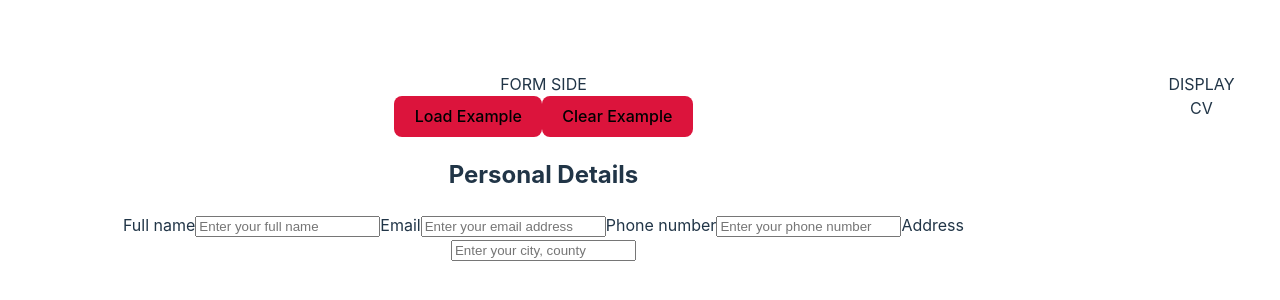
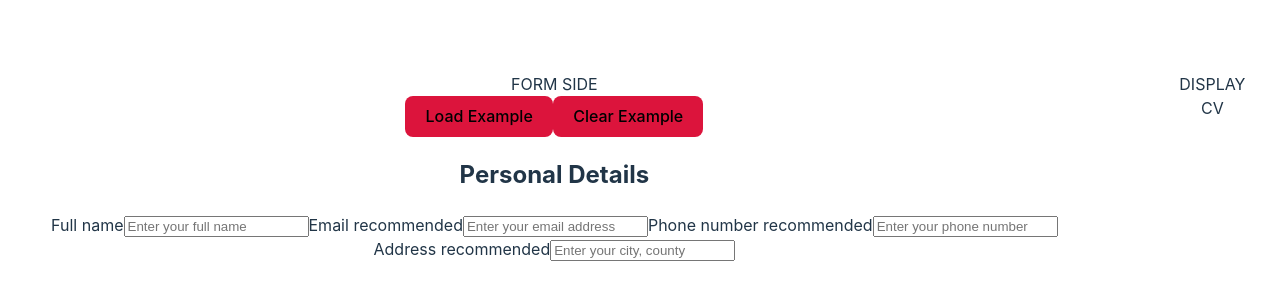
Before and after one commit to JHoldsworth23/cv-maker, a React (Vite) app: page / in a window 1280 px wide. Shown: the part 234-534 px from the top of the page. Built offline with nearby package versions, Linux system fonts and the light colour scheme.

Commit message:
add span element to show recommended input to be filled

```diff
--- a/src/components/personal/personal-form.jsx
+++ b/src/components/personal/personal-form.jsx
@@ -5,11 +5,17 @@ export default function PersonalForm() {
                 <h2>Personal Details</h2>
                 <label>Full name</label>
                 <input type="text" placeholder="Enter your full name" />
-                <label>Email</label>
+                <label>
+                    Email <span>recommended</span>
+                </label>
                 <input type="text" placeholder="Enter your email address" />
-                <label>Phone number</label>
+                <label>
+                    Phone number <span>recommended</span>
+                    </label>
                 <input type="text" placeholder="Enter your phone number" />
-                <label>Address</label>
+                <label>
+                    Address <span>recommended</span>
+                </label>
                 <input type="text" placeholder="Enter your city, county" />
             </form>
         </div>
```
